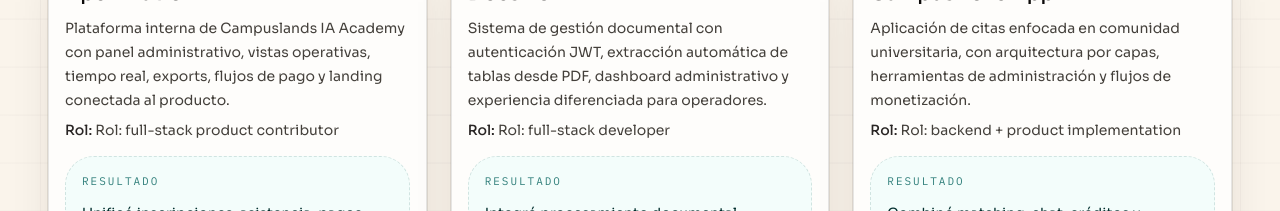
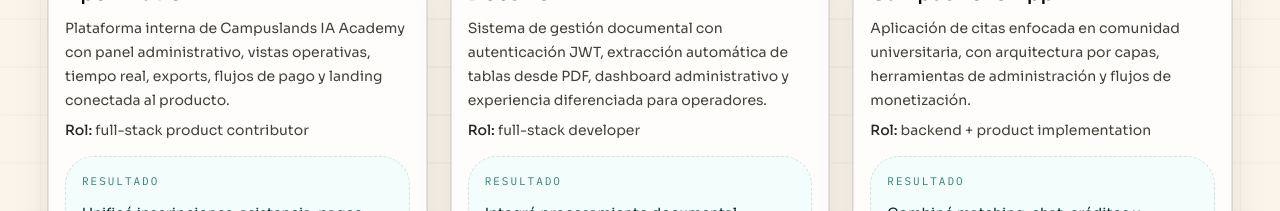
Before and after one commit to xkodigo1/kodigo_portfolio, a Next.js app: page / in a window 1280 px wide. Shown: the part 3480-3691 px from the top of the page. Built offline with nearby package versions, Linux system fonts and the light colour scheme.

Commit message:
:bug: fix(content): normalize project role copy across locales

```diff
--- a/src/data/portfolio.ts
+++ b/src/data/portfolio.ts
@@ -216,7 +216,7 @@ export const portfolioContent: Record<Locale, PortfolioLocaleContent> = {
           "Unificó inscripciones, asistencia, pagos, certificados, reportes y captación pública en una sola plataforma educativa.",
         link: "https://github.com/IA-Academy-Team",
         metrics: ["React 19", "Express", "TypeORM"],
-        role: "Rol: full-stack product contributor",
+        role: "full-stack product contributor",
         summary:
           "Plataforma interna de Campuslands IA Academy con panel administrativo, vistas operativas, tiempo real, exports, flujos de pago y landing conectada al producto.",
         title: "Apex Platform",
@@ -231,7 +231,7 @@ export const portfolioContent: Record<Locale, PortfolioLocaleContent> = {
           "Integró procesamiento documental, control por roles y analítica operativa en un sistema full-stack orientado a uso real.",
         link: "https://github.com/xkodigo1/docsflow-project",
         metrics: ["FastAPI", "React", "MySQL"],
-        role: "Rol: full-stack developer",
+        role: "full-stack developer",
         summary:
           "Sistema de gestión documental con autenticación JWT, extracción automática de tablas desde PDF, dashboard administrativo y experiencia diferenciada para operadores.",
         title: "DocsFlow",
@@ -246,7 +246,7 @@ export const portfolioContent: Record<Locale, PortfolioLocaleContent> = {
           "Combinó matching, chat, créditos y analítica en una aplicación social con lógica de dominio y enfoque comercial.",
         link: "https://github.com/xkodigo1/campus-love-app",
         metrics: [".NET", "C#", "MySQL"],
-        role: "Rol: backend + product implementation",
+        role: "backend + product implementation",
         summary:
           "Aplicación de citas enfocada en comunidad universitaria, con arquitectura por capas, herramientas de administración y flujos de monetización.",
         title: "Campus Love App",
@@ -443,7 +443,7 @@ export const portfolioContent: Record<Locale, PortfolioLocaleContent> = {
           "Unified enrollment, attendance, payments, certificates, reporting, and public acquisition flows into one education platform.",
         link: "https://github.com/IA-Academy-Team",
         metrics: ["React 19", "Express", "TypeORM"],
-        role: "Role: full-stack product contributor",
+        role: "full-stack product contributor",
         summary:
           "Campuslands IA Academy's internal platform with admin tooling, operational views, realtime features, exports, payment-linked workflows, and a connected landing surface.",
         title: "Apex Platform",
@@ -458,7 +458,7 @@ export const portfolioContent: Record<Locale, PortfolioLocaleContent> = {
           "Combined document processing, role-based access, and operational analytics in a full-stack system designed for real use.",
         link: "https://github.com/xkodigo1/docsflow-project",
         metrics: ["FastAPI", "React", "MySQL"],
-        role: "Role: full-stack developer",
+        role: "full-stack developer",
         summary:
           "Document management platform with JWT auth, automatic PDF table extraction, an admin dashboard, and differentiated operator workflows.",
         title: "DocsFlow",
@@ -473,7 +473,7 @@ export const portfolioContent: Record<Locale, PortfolioLocaleContent> = {
           "Brought matching, chat, credits, and analytics together in a social product with layered domain logic and commercial thinking.",
         link: "https://github.com/xkodigo1/campus-love-app",
         metrics: [".NET", "C#", "MySQL"],
-        role: "Role: backend + product implementation",
+        role: "backend + product implementation",
         summary:
           "University-focused dating app with layered architecture, admin tooling, and monetization-oriented product flows.",
         title: "Campus Love App",
@@ -671,7 +671,7 @@ export const portfolioContent: Record<Locale, PortfolioLocaleContent> = {
           "Unificou inscrições, presença, pagamentos, certificados, relatórios e captação pública em uma única plataforma educacional.",
         link: "https://github.com/IA-Academy-Team",
         metrics: ["React 19", "Express", "TypeORM"],
-        role: "Papel: contribuição full-stack em produto",
+        role: "contribuição full-stack em produto",
         summary:
           "Plataforma interna da Campuslands IA Academy com painel administrativo, vistas operacionais, tempo real, exportações, fluxos de pagamento e landing integrada.",
         title: "Apex Platform",
@@ -686,7 +686,7 @@ export const portfolioContent: Record<Locale, PortfolioLocaleContent> = {
           "Combinou processamento documental, acesso por papéis e análise operacional em um sistema full-stack voltado para uso real.",
         link: "https://github.com/xkodigo1/docsflow-project",
         metrics: ["FastAPI", "React", "MySQL"],
-        role: "Papel: desenvolvedor full-stack",
+        role: "desenvolvedor full-stack",
         summary:
           "Plataforma de gestão documental com autenticação JWT, extração automática de tabelas de PDF, dashboard administrativo e experiência diferenciada para operadores.",
         title: "DocsFlow",
@@ -701,7 +701,7 @@ export const portfolioContent: Record<Locale, PortfolioLocaleContent> = {
           "Reuniu matching, chat, créditos e analytics em um produto social com lógica de domínio em camadas e visão comercial.",
         link: "https://github.com/xkodigo1/campus-love-app",
         metrics: [".NET", "C#", "MySQL"],
-        role: "Papel: implementação backend + produto",
+        role: "implementação backend + produto",
         summary:
           "Aplicativo de relacionamentos voltado para a comunidade universitária, com arquitetura em camadas, ferramentas administrativas e fluxos de monetização.",
         title: "Campus Love App",
```
Also changed, not shown: 1 other file (tests, documents, lock files or other folders).
